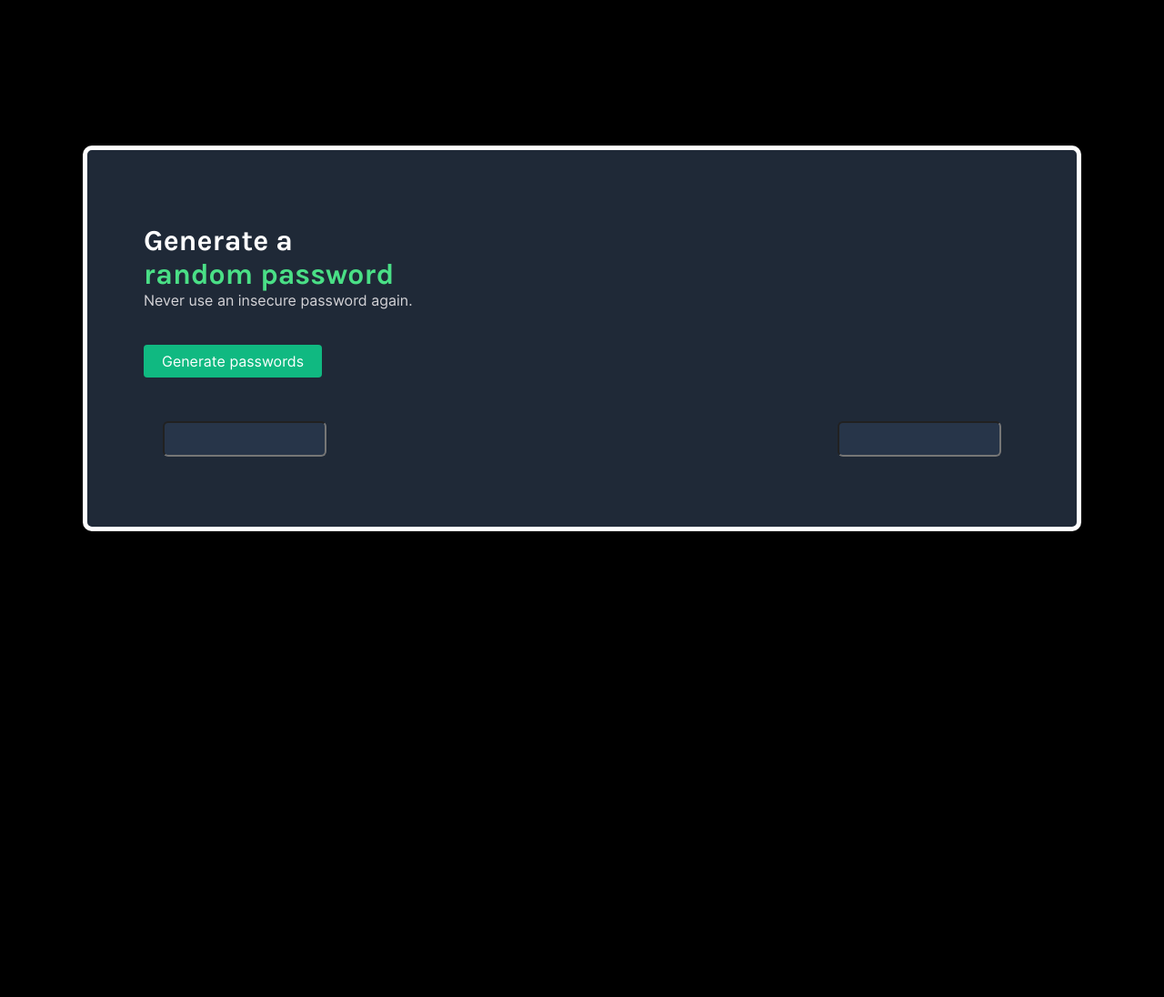
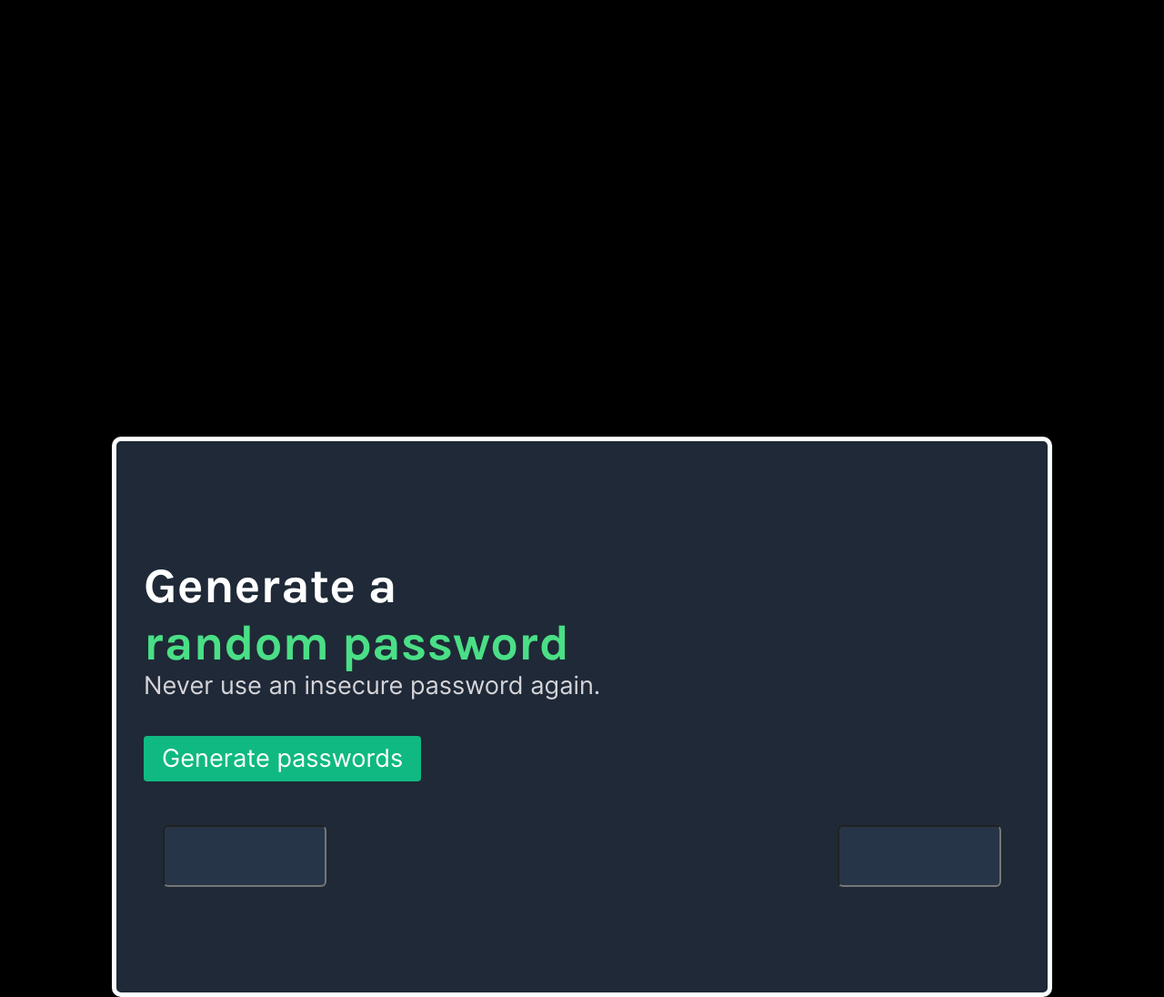
Before and after one commit to Lloyd-the-dev/password-generator, a plain HTML site: page index.html in a window 1280 px wide. Shown: the whole page at 91% size. Before the commit the page ends 800 px from the top, so only its background shows below. Drawn offline with nearby package versions, Linux system fonts and the light colour scheme.

Commit message:
responsive

```diff
--- a/index.css
+++ b/index.css
@@ -68,8 +68,15 @@ body {
 }
 @media (min-width: 800px) {
   .inner-card{
-    padding: 2rem;
-    margin-top: 10rem;
+    font-size: 1.7rem;
+    padding: 8rem 0;
+    margin-top: 30rem;
     width: 80%;
   }
+  .main-heading{
+    margin-top: 0;
+  }
+  #purple-el, #purple-es{
+    padding: 2rem;
+  }
 }
```
